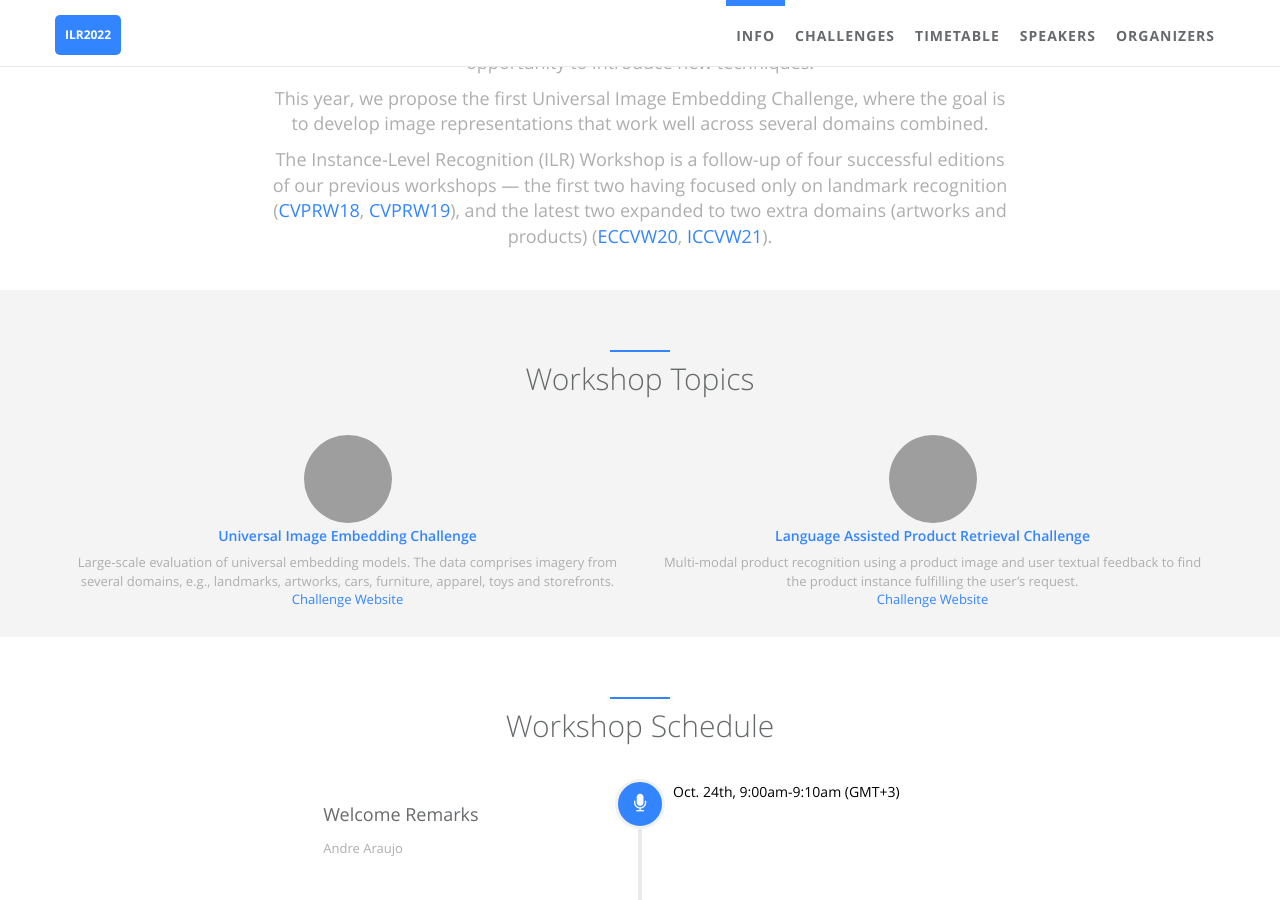
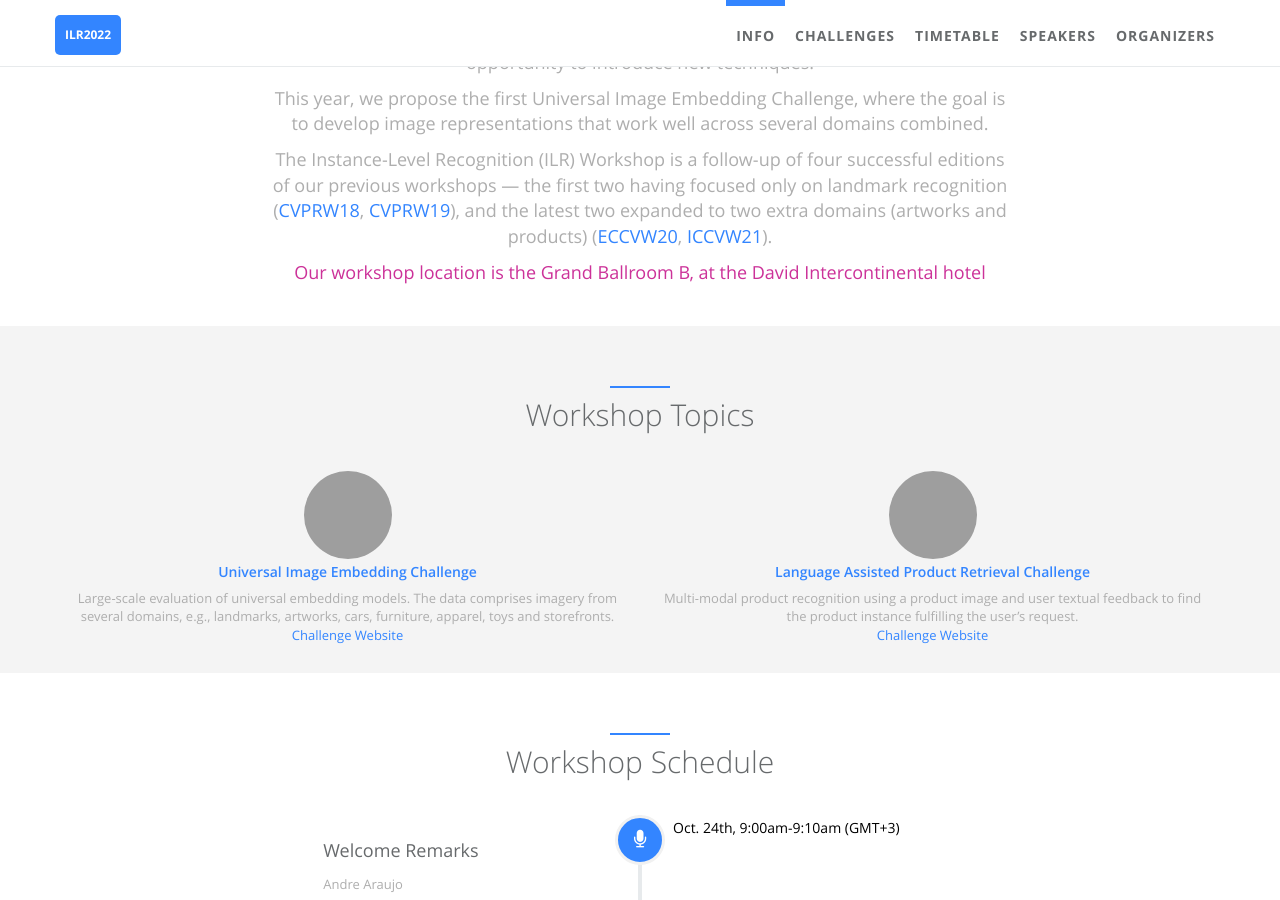
Before and after one commit to ilr-workshop/ECCVW2022, a Jekyll site: the page built from index.html, in a window 1280 px wide and 900 px high, scrolled down 802 px, cut to the strip 0-900 px from the top of the window. Built offline with Jekyll 4.4.1, drawn with Linux system fonts in a browser that asks for light colours; grey boxes are pictures that could not be loaded.

Commit message:
Update _config.yml

```diff
--- a/_config.yml
+++ b/_config.yml
@@ -23,7 +23,7 @@ author:  # change following line to your infomation.
   #cv: http://cv.jarrekk.com  # An online CV can be printed as PDF, leave blank if you don't have now
   # skill icons are on avatar's left and right side. Reference urls are http://fontawesome.io/ and http://fizzed.com/oss/font-mfizz
   desc: >
-    <p>Visual instance-level recognition and retrieval are fundamental tasks in computer vision. Despite the recent advances in this field, many techniques have been evaluated on a limited number of domains, with small number of classes. We believe that the research community can benefit from a new suite of datasets and associated challenges, to improve the understanding about the limitations of current technology, and with an opportunity to introduce new techniques. </p><p>This year, we propose the first Universal Image Embedding Challenge, where the goal is to develop image representations that work well across several domains combined.</p><p>The Instance-Level Recognition (ILR) Workshop is a follow-up of four successful editions of our previous workshops &mdash; the first two having focused only on landmark recognition (<a href="https://landmarksworkshop.github.io/CVPRW2018" target="_blank"><span class="navy">CVPRW18</span></a>, <a href="https://landmarksworkshop.github.io/CVPRW2019" target="_blank"><span class="navy">CVPRW19</span></a>), and the latest two expanded to two extra domains (artworks and products) (<a href="https://ilr-workshop.github.io/ECCVW2020/" target="_blank"><span class="navy">ECCVW20</span></a>, <a href="https://ilr-workshop.github.io/ICCVW2021/" target="_blank"><span class="navy">ICCVW21</span></a>).</p>
+    <p>Visual instance-level recognition and retrieval are fundamental tasks in computer vision. Despite the recent advances in this field, many techniques have been evaluated on a limited number of domains, with small number of classes. We believe that the research community can benefit from a new suite of datasets and associated challenges, to improve the understanding about the limitations of current technology, and with an opportunity to introduce new techniques. </p><p>This year, we propose the first Universal Image Embedding Challenge, where the goal is to develop image representations that work well across several domains combined.</p><p>The Instance-Level Recognition (ILR) Workshop is a follow-up of four successful editions of our previous workshops &mdash; the first two having focused only on landmark recognition (<a href="https://landmarksworkshop.github.io/CVPRW2018" target="_blank"><span class="navy">CVPRW18</span></a>, <a href="https://landmarksworkshop.github.io/CVPRW2019" target="_blank"><span class="navy">CVPRW19</span></a>), and the latest two expanded to two extra domains (artworks and products) (<a href="https://ilr-workshop.github.io/ECCVW2020/" target="_blank"><span class="navy">ECCVW20</span></a>, <a href="https://ilr-workshop.github.io/ICCVW2021/" target="_blank"><span class="navy">ICCVW21</span></a>).</p><p><font color="#CC3299">Our workshop location is the Grand Ballroom B, at the David Intercontinental hotel</font></p>
 # comment
   disqus:  # if you wanna comment feature, go to https://disqus.com/ to get your configuration; if not, comment following two lines.
   name: ILR2022
```
